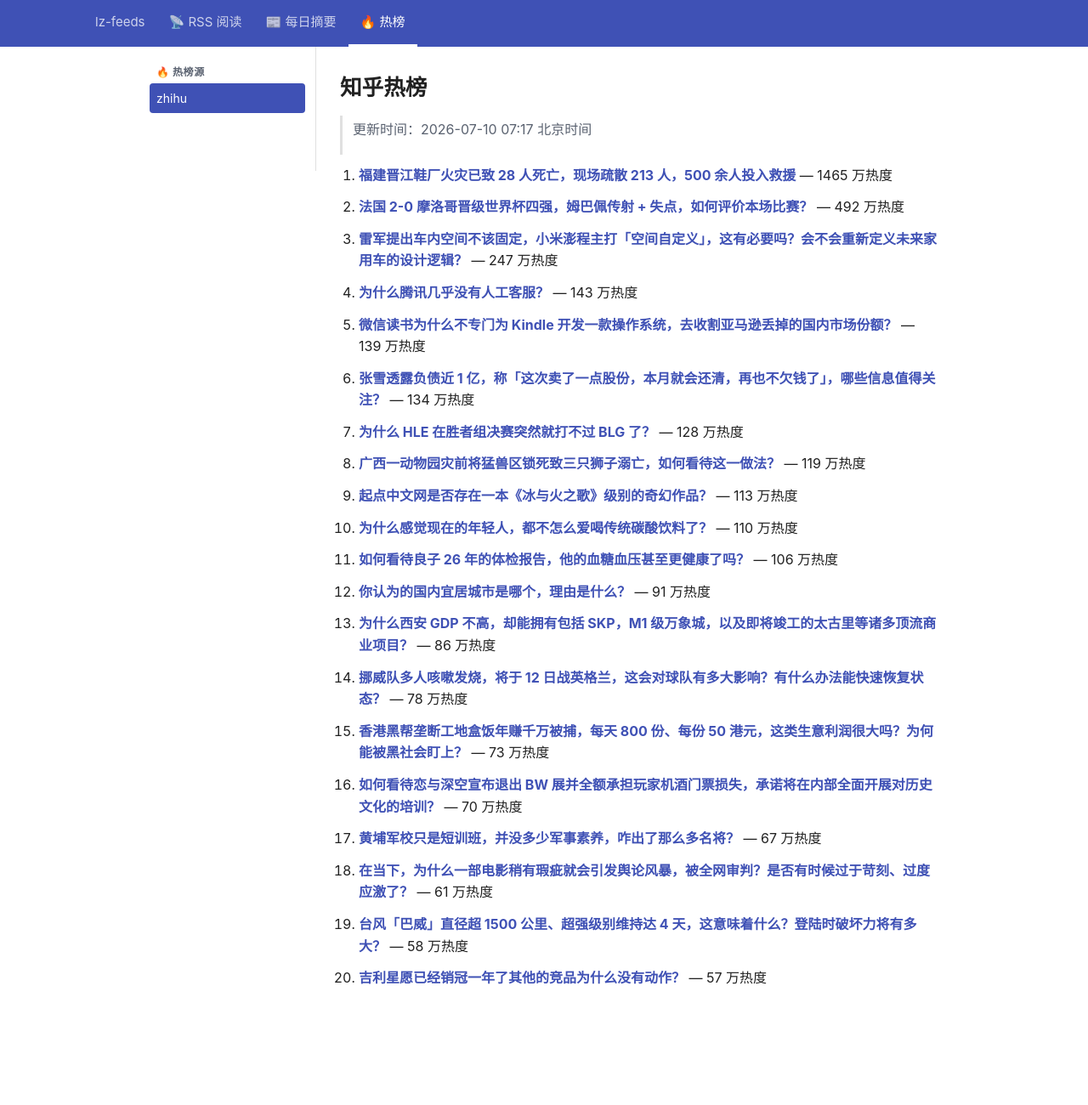
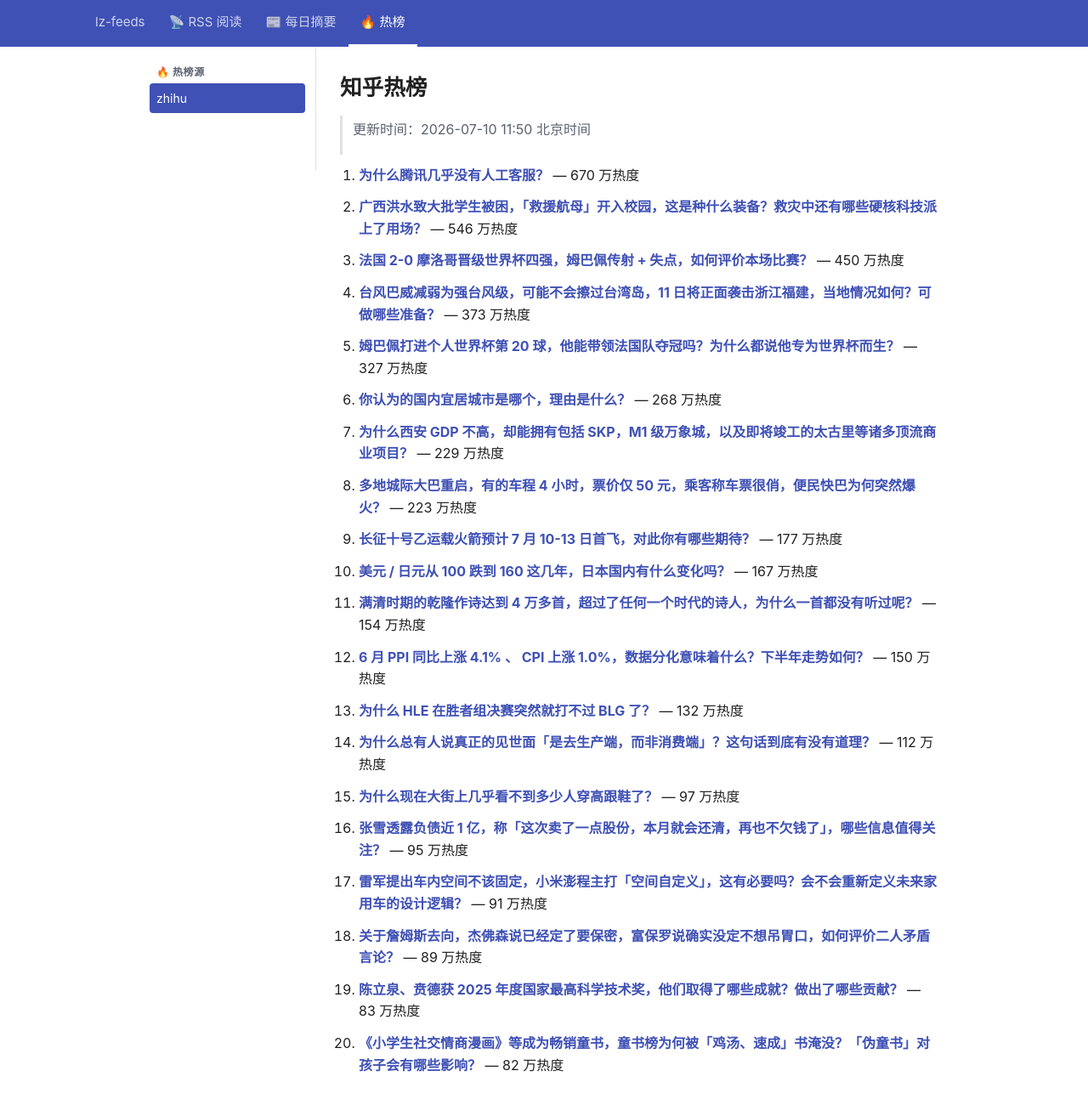
Before and after one commit to lizhang0101/lz-feeds, a Jekyll site: the page built from _hotlist/zhihu.md, in a window 1280 px wide and 1330 px high. Shown: the top 1300 px of the window at 85% size. Built offline with Jekyll 4.4.1, drawn with Linux system fonts in a browser that asks for light colours.

Commit message:
hotlist: 2026-07-10T03:50Z

```diff
--- a/_hotlist/zhihu.md
+++ b/_hotlist/zhihu.md
@@ -1,48 +1,48 @@
 ---
-updated: 2026-07-10 07:17 北京时间
+updated: 2026-07-10 11:50 北京时间
 count: 20
 ---
 
 # 知乎热榜
 
-> 更新时间：2026-07-10 07:17 北京时间
+> 更新时间：2026-07-10 11:50 北京时间
 
-1. **[福建晋江鞋厂火灾已致 28 人死亡，现场疏散 213 人，500 余人投入救援](https://www.zhihu.com/pin/2058678665664263547)** — 1465 万热度
+1. **[为什么腾讯几乎没有人工客服？](https://www.zhihu.com/question/396173411)** — 670 万热度
 
-2. **[法国 2-0 摩洛哥晋级世界杯四强，姆巴佩传射 + 失点，如何评价本场比赛？](https://www.zhihu.com/question/2058142880246523378)** — 492 万热度
+2. **[广西洪水致大批学生被困，「救援航母」开入校园，这是种什么装备？救灾中还有哪些硬核科技派上了用场？](https://www.zhihu.com/question/2058504856239970003)** — 546 万热度
 
-3. **[雷军提出车内空间不该固定，小米澎程主打「空间自定义」，这有必要吗？会不会重新定义未来家用车的设计逻辑？](https://www.zhihu.com/question/2058507973886997487)** — 247 万热度
+3. **[法国 2-0 摩洛哥晋级世界杯四强，姆巴佩传射 + 失点，如何评价本场比赛？](https://www.zhihu.com/question/2058142880246523378)** — 450 万热度
 
-4. **[为什么腾讯几乎没有人工客服？](https://www.zhihu.com/question/396173411)** — 143 万热度
+4. **[台风巴威减弱为强台风级，可能不会擦过台湾岛，11 日将正面袭击浙江福建，当地情况如何？可做哪些准备？](https://www.zhihu.com/question/2058543803955241209)** — 373 万热度
 
-5. **[微信读书为什么不专门为 Kindle 开发一款操作系统，去收割亚马逊丢掉的国内市场份额？](https://www.zhihu.com/question/2010901701654254725)** — 139 万热度
+5. **[姆巴佩打进个人世界杯第 20 球，他能带领法国队夺冠吗？为什么都说他专为世界杯而生？](https://www.zhihu.com/question/2058815937646523146)** — 327 万热度
 
-6. **[张雪透露负债近 1 亿，称「这次卖了一点股份，本月就会还清，再也不欠钱了」，哪些信息值得关注？](https://www.zhihu.com/question/2056885430310659867)** — 134 万热度
+6. **[你认为的国内宜居城市是哪个，理由是什么？](https://www.zhihu.com/question/666434041)** — 268 万热度
 
-7. **[为什么 HLE 在胜者组决赛突然就打不过 BLG 了？](https://www.zhihu.com/question/2058636746284169007)** — 128 万热度
+7. **[为什么西安 GDP 不高，却能拥有包括 SKP，M1 级万象城，以及即将竣工的太古里等诸多顶流商业项目？](https://www.zhihu.com/question/2057216066271573493)** — 229 万热度
 
-8. **[广西一动物园灾前将猛兽区锁死致三只狮子溺亡，如何看待这一做法？](https://www.zhihu.com/question/2058257889240643458)** — 119 万热度
+8. **[多地城际大巴重启，有的车程 4 小时，票价仅 50 元，乘客称车票很俏，便民快巴为何突然爆火？](https://www.zhihu.com/question/2057800654463283594)** — 223 万热度
 
-9. **[起点中文网是否存在一本《冰与火之歌》级别的奇幻作品？](https://www.zhihu.com/question/2052070828276192925)** — 113 万热度
+9. **[长征十号乙运载火箭预计 7 月 10-13 日首飞，对此你有哪些期待？](https://www.zhihu.com/question/2058516301257994660)** — 177 万热度
 
-10. **[为什么感觉现在的年轻人，都不怎么爱喝传统碳酸饮料了？](https://www.zhihu.com/question/1976975189460927248)** — 110 万热度
+10. **[美元 / 日元从 100 跌到 160 这几年，日本国内有什么变化吗？](https://www.zhihu.com/question/2052496384218117286)** — 167 万热度
 
-11. **[如何看待良子 26 年的体检报告，他的血糖血压甚至更健康了吗？](https://www.zhihu.com/question/2058494548238496671)** — 106 万热度
+11. **[满清时期的乾隆作诗达到 4 万多首，超过了任何一个时代的诗人，为什么一首都没有听过呢？](https://www.zhihu.com/question/2048446040618153018)** — 154 万热度
 
-12. **[你认为的国内宜居城市是哪个，理由是什么？](https://www.zhihu.com/question/666434041)** — 91 万热度
+12. **[6 月 PPI 同比上涨 4.1% 、 CPI 上涨 1.0%，数据分化意味着什么？下半年走势如何？](https://www.zhihu.com/question/2058572492420145492)** — 150 万热度
 
-13. **[为什么西安 GDP 不高，却能拥有包括 SKP，M1 级万象城，以及即将竣工的太古里等诸多顶流商业项目？](https://www.zhihu.com/question/2057216066271573493)** — 86 万热度
+13. **[为什么 HLE 在胜者组决赛突然就打不过 BLG 了？](https://www.zhihu.com/question/2058636746284169007)** — 132 万热度
 
-14. **[挪威队多人咳嗽发烧，将于 12 日战英格兰，这会对球队有多大影响？有什么办法能快速恢复状态？](https://www.zhihu.com/question/2058161515023130890)** — 78 万热度
+14. **[为什么总有人说真正的见世面「是去生产端，而非消费端」？这句话到底有没有道理？](https://www.zhihu.com/question/2058579564071056764)** — 112 万热度
 
-15. **[香港黑帮垄断工地盒饭年赚千万被捕，每天 800 份、每份 50 港元，这类生意利润很大吗？为何能被黑社会盯上？](https://www.zhihu.com/question/2057607966665265962)** — 73 万热度
+15. **[为什么现在大街上几乎看不到多少人穿高跟鞋了？](https://www.zhihu.com/question/589084113)** — 97 万热度
 
-16. **[如何看待恋与深空宣布退出 BW 展并全额承担玩家机酒门票损失，承诺将在内部全面开展对历史文化的培训？](https://www.zhihu.com/question/2058102120750866886)** — 70 万热度
+16. **[张雪透露负债近 1 亿，称「这次卖了一点股份，本月就会还清，再也不欠钱了」，哪些信息值得关注？](https://www.zhihu.com/question/2056885430310659867)** — 95 万热度
 
-17. **[黄埔军校只是短训班，并没多少军事素养，咋出了那么多名将？](https://www.zhihu.com/question/2052670200672212964)** — 67 万热度
+17. **[雷军提出车内空间不该固定，小米澎程主打「空间自定义」，这有必要吗？会不会重新定义未来家用车的设计逻辑？](https://www.zhihu.com/question/2058507973886997487)** — 91 万热度
 
-18. **[在当下，为什么一部电影稍有瑕疵就会引发舆论风暴，被全网审判？是否有时候过于苛刻、过度应激了？](https://www.zhihu.com/question/2056426614649512159)** — 61 万热度
+18. **[关于詹姆斯去向，杰佛森说已经定了要保密，富保罗说确实没定不想吊胃口，如何评价二人矛盾言论？](https://www.zhihu.com/question/2058590759343896113)** — 89 万热度
 
-19. **[台风「巴威」直径超 1500 公里、超强级别维持达 4 天，这意味着什么？登陆时破坏力将有多大？](https://www.zhihu.com/question/2057957666412913655)** — 58 万热度
+19. **[陈立泉、贲德获 2025 年度国家最高科学技术奖，他们取得了哪些成就？做出了哪些贡献？](https://www.zhihu.com/question/2058146846124552920)** — 83 万热度
 
-20. **[吉利星愿已经销冠一年了其他的竞品为什么没有动作？](https://www.zhihu.com/question/2056855849570668816)** — 57 万热度
+20. **[《小学生社交情商漫画》等成为畅销童书，童书榜为何被「鸡汤、速成」书淹没？「伪童书」对孩子会有哪些影响？](https://www.zhihu.com/question/2057517515299878611)** — 82 万热度
```
